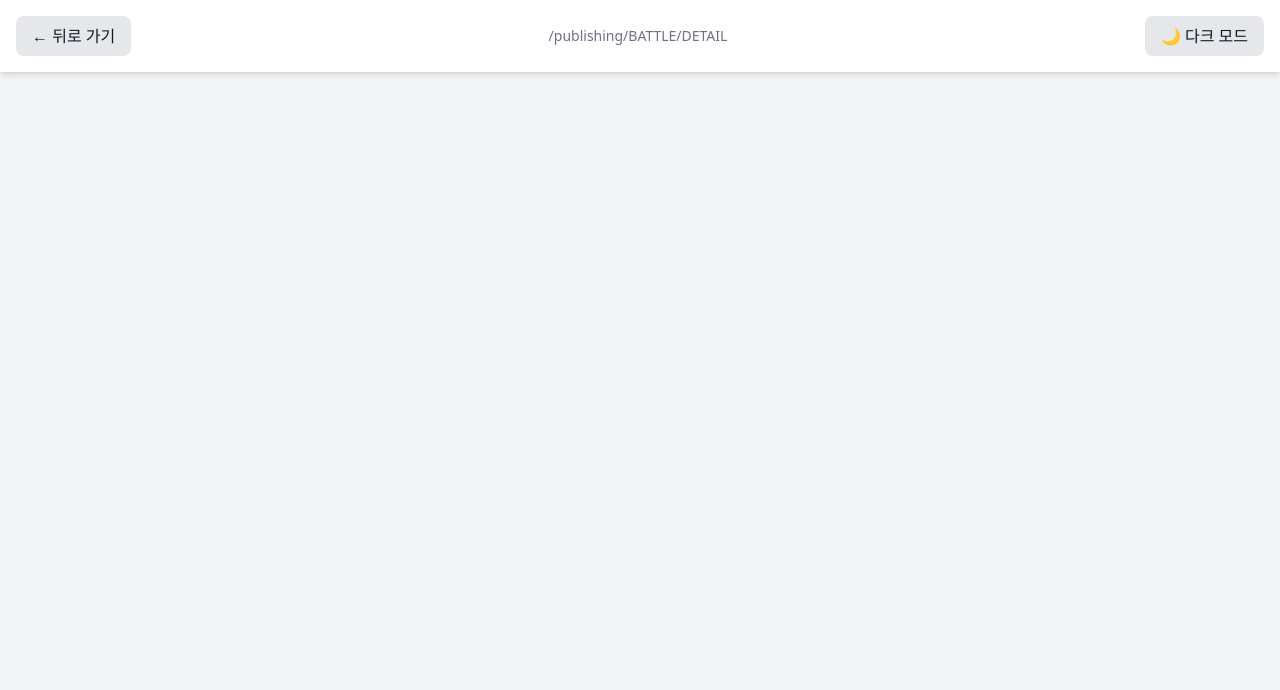
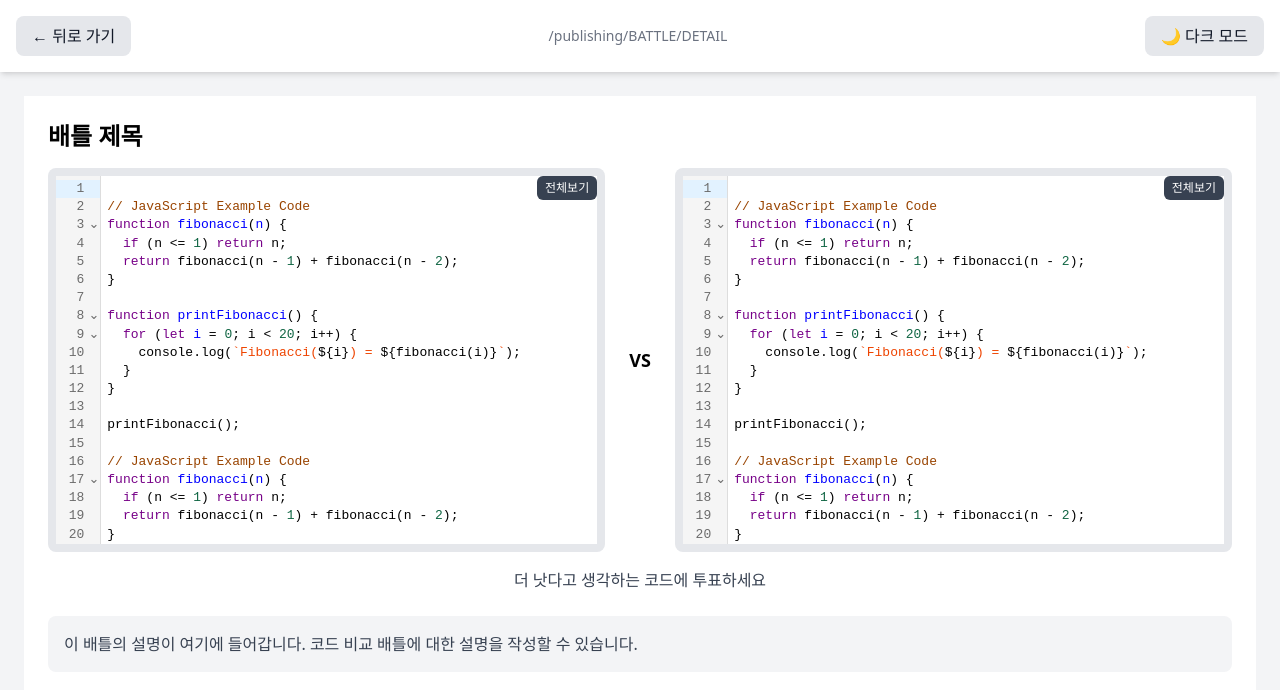
Before and after one commit to CoMoonChul/cmc-fe, a Next.js app: page /publishing/BATTLE/DETAIL in a window 1280 px wide. Shown: the top 690 px of the page. Built offline with nearby package versions, Linux system fonts and the light colour scheme.

Commit message:
✨: 배틀 상세 퍼블리싱
#13

```diff
--- a/package.json
+++ b/package.json
@@ -22,9 +22,15 @@
     ]
   },
   "dependencies": {
+    "@codemirror/lang-html": "^6.4.9",
+    "@codemirror/lang-java": "^6.0.1",
+    "@codemirror/lang-javascript": "^6.2.3",
+    "@codemirror/lang-python": "^6.1.7",
     "@tanstack/eslint-plugin-query": "^5.66.1",
     "@tanstack/react-query": "^5.66.9",
     "@tanstack/react-query-devtools": "^5.66.11",
+    "@uiw/codemirror-theme-dracula": "^4.23.10",
+    "@uiw/react-codemirror": "^4.23.10",
     "axios": "^1.7.9",
     "framer-motion": "^12.4.7",
     "next": "15.1.7",
--- /dev/null
+++ b/src/app/publishing/BATTLE/COMPONENT/BattleCodeBlock.tsx
@@ -0,0 +1,59 @@
+'use client'
+
+import { useState } from 'react'
+import CodeMirror from '@uiw/react-codemirror'
+import { javascript } from '@codemirror/lang-javascript'
+import { dracula } from '@uiw/codemirror-theme-dracula'
+import CodeModal from './CodeModal'
+import { useThemeStore } from '@/shared/store/useThemeStore'
+
+const BattleCodeBlock = ({
+  code,
+  editable,
+}: {
+  code: string
+  editable: boolean
+}) => {
+  const [selectedCode, setSelectedCode] = useState<{
+    code: string
+    editable: boolean
+    language: string
+  } | null>(null)
+  const { theme } = useThemeStore()
+
+  return (
+    <div className="relative bg-gray-200 dark:bg-gray-800 p-2 rounded-lg h-96 flex flex-col overflow-hidden">
+      <button
+        className="absolute top-2 right-2 bg-gray-700 text-white text-xs px-2 py-1 rounded-md z-10"
+        onClick={() =>
+          setSelectedCode({ code, editable, language: 'javascript' })
+        }
+      >
+        전체보기
+      </button>
+
+      <div className="flex-1 w-full overflow-auto">
+        <CodeMirror
+          value={code}
+          extensions={[javascript()]}
+          theme={theme === 'light' ? undefined : dracula}
+          className="w-full h-full rounded-md"
+          readOnly={true}
+          basicSetup={{ highlightActiveLine: false }}
+          style={{ minHeight: '100%', maxHeight: '100%', width: '100%' }}
+        />
+      </div>
+
+      {selectedCode && (
+        <CodeModal
+          code={selectedCode.code}
+          editable={selectedCode.editable}
+          language={selectedCode.language as 'javascript' | 'python' | 'html'}
+          onClose={() => setSelectedCode(null)}
+        />
+      )}
+    </div>
+  )
+}
+
+export default BattleCodeBlock
--- /dev/null
+++ b/src/app/publishing/BATTLE/COMPONENT/CodeModal.tsx
@@ -0,0 +1,93 @@
+import { useEffect } from 'react'
+import CodeMirror from '@uiw/react-codemirror'
+import { javascript } from '@codemirror/lang-javascript'
+import { python } from '@codemirror/lang-python'
+import { html } from '@codemirror/lang-html'
+import { java } from '@codemirror/lang-java'
+import { dracula } from '@uiw/codemirror-theme-dracula'
+import { useThemeStore } from '@/shared/store/useThemeStore'
+
+const CodeModal = ({
+  code,
+  editable,
+  language,
+  onClose,
+}: {
+  code: string
+  editable: boolean
+  language: 'javascript' | 'python' | 'html' | 'java'
+  onClose: () => void
+}) => {
+  const { theme, toggleTheme } = useThemeStore()
+
+  useEffect(() => {
+    const handleKeyDown = (event: KeyboardEvent) => {
+      if (event.key === 'Escape') onClose()
+    }
+    window.addEventListener('keydown', handleKeyDown)
+    return () => window.removeEventListener('keydown', handleKeyDown)
+  }, [onClose])
+
+  const getLanguageExtension = () => {
+    switch (language) {
+      case 'javascript':
+        return javascript()
+      case 'python':
+        return python()
+      case 'html':
+        return html()
+      case 'java':
+        return java()
+      default:
+        return javascript()
+    }
+  }
+
+  return (
+    <div
+      className="fixed inset-0 flex items-center justify-center bg-black bg-opacity-50"
+      onClick={onClose}
+    >
+      <div
+        className="bg-white dark:bg-gray-900 p-6 rounded-lg w-[80vw] h-[80vh] max-w-4xl max-h-[80vh] shadow-lg flex flex-col"
+        onClick={(e) => e.stopPropagation()} // 모달 내부 클릭 시 닫히지 않도록 방지
+      >
+        {/* 모달 헤더 */}
+        <div className="flex justify-between items-center mb-4">
+          <h2 className="text-lg font-bold">코드 전체보기</h2>
+          <button
+            className="text-gray-500 hover:text-gray-800 dark:hover:text-white"
+            onClick={onClose}
+          >
+            ✖
+          </button>
+        </div>
+
+        {/* 코드 영역 */}
+        <div className="flex-1 overflow-auto max-h-[70vh] border border-gray-300 dark:border-gray-700 rounded-md">
+          <CodeMirror
+            value={code}
+            extensions={[getLanguageExtension()]}
+            theme={theme === 'light' ? undefined : dracula}
+            className="w-full h-full"
+            readOnly={!editable}
+            basicSetup={{ indentOnInput: true }} // 자동 인덴팅 활성화
+            style={{ minHeight: '60vh', maxHeight: '70vh' }} // 코드미러 크기 제한
+          />
+        </div>
+
+        {/* 닫기 버튼 */}
+        <div className="mt-4 flex justify-end">
+          <button
+            className="bg-blue-500 hover:bg-blue-700 text-white px-4 py-2 rounded"
+            onClick={onClose}
+          >
+            닫기
+          </button>
+        </div>
+      </div>
+    </div>
+  )
+}
+
+export default CodeModal
--- a/src/app/publishing/BATTLE/DETAIL/page.tsx
+++ b/src/app/publishing/BATTLE/DETAIL/page.tsx
@@ -1,5 +1,46 @@
+import BattleCodeBlock from '../COMPONENT/BattleCodeBlock'
+
+const sampleJavaScriptCode = `
+// JavaScript Example Code
+function fibonacci(n) {
+  if (n <= 1) return n;
+  return fibonacci(n - 1) + fibonacci(n - 2);
+}
+
+function printFibonacci() {
+  for (let i = 0; i < 20; i++) {
+    console.log(\`Fibonacci(\${i}) = \${fibonacci(i)}\`);
+  }
+}
+
+printFibonacci();
+`.repeat(10)
+
 const BattleDetailPage = () => {
-  return <></>
+  return (
+    <div className="min-h-screen p-6 bg-white text-black dark:bg-black dark:text-white">
+      <h1 className="text-2xl font-bold mb-4">배틀 제목</h1>
+
+      <div className="grid grid-cols-1 md:grid-cols-[1fr_auto_1fr] gap-4 items-center">
+        <BattleCodeBlock code={sampleJavaScriptCode} editable={false} />
+        <div className="text-center text-lg font-bold min-w-max px-2 whitespace-nowrap">
+          VS
+        </div>
+        <BattleCodeBlock code={sampleJavaScriptCode} editable={true} />
+      </div>
+
+      <div className="mt-4 text-center text-gray-700 dark:text-gray-300">
+        더 낫다고 생각하는 코드에 투표하세요
+      </div>
+
+      <div className="mt-6 bg-gray-100 dark:bg-gray-900 p-4 rounded-lg">
+        <p className="text-gray-700 dark:text-gray-300">
+          이 배틀의 설명이 여기에 들어갑니다. 코드 비교 배틀에 대한 설명을
+          작성할 수 있습니다.
+        </p>
+      </div>
+    </div>
+  )
 }
 
 export default BattleDetailPage
--- a/src/app/publishing/layout.tsx
+++ b/src/app/publishing/layout.tsx
@@ -38,7 +38,6 @@ const Layout = ({
         </button>
       </header>
 
-      {/* Content */}
       <main className="flex-grow p-6">{children}</main>
     </div>
   )
--- a/src/app/publishing/page.tsx
+++ b/src/app/publishing/page.tsx
@@ -18,6 +18,7 @@ const Publishing = () => {
           <PubbleItem link="/BATTLE/LIST" />
           <PubbleItem link="/BATTLE/DETAIL" />
           <PubbleItem link="/BATTLE/RESULT" />
+          <PubbleItem link="/BATTLE/DETAIL" />
         </ul>
         <h2 className="text-lg font-medium text-gray-800 dark:text-gray-200 mb-4">
           공통
```
Also changed, not shown: 1 other file (tests, documents, lock files or other folders).
